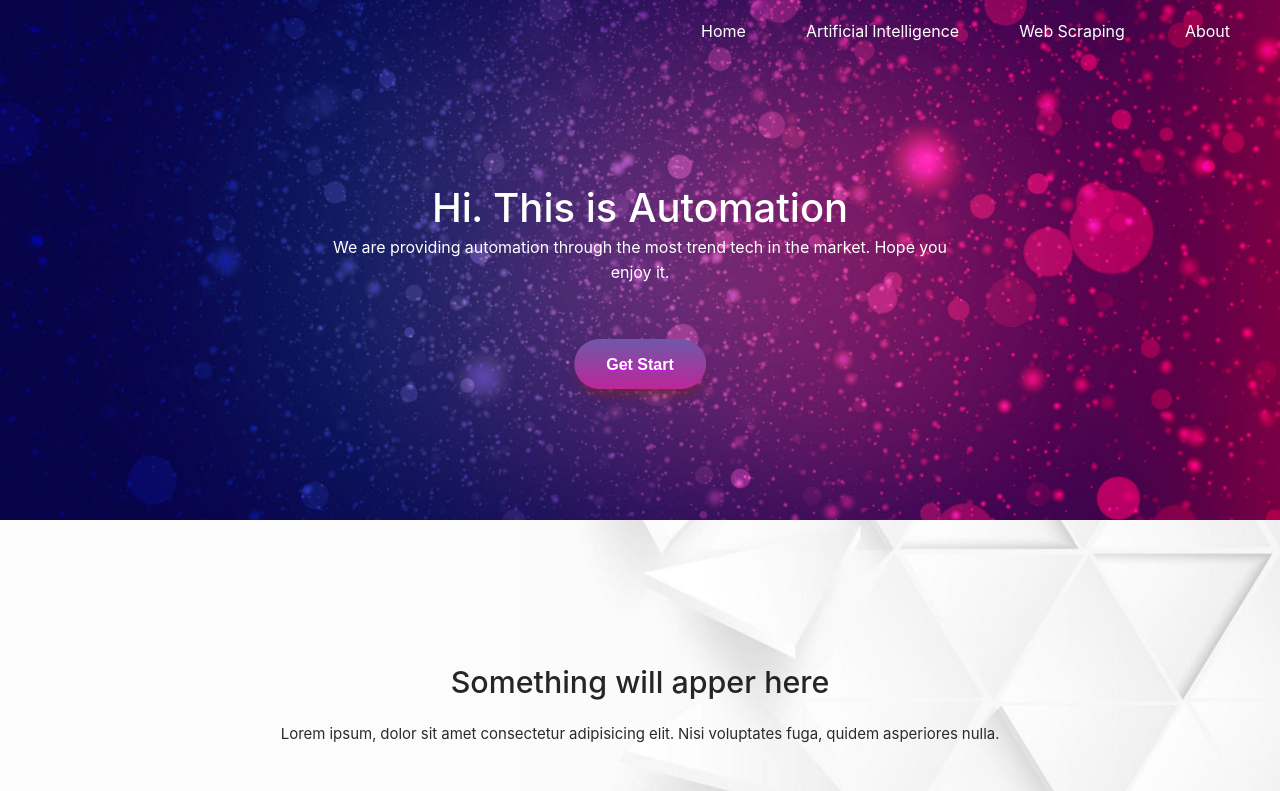
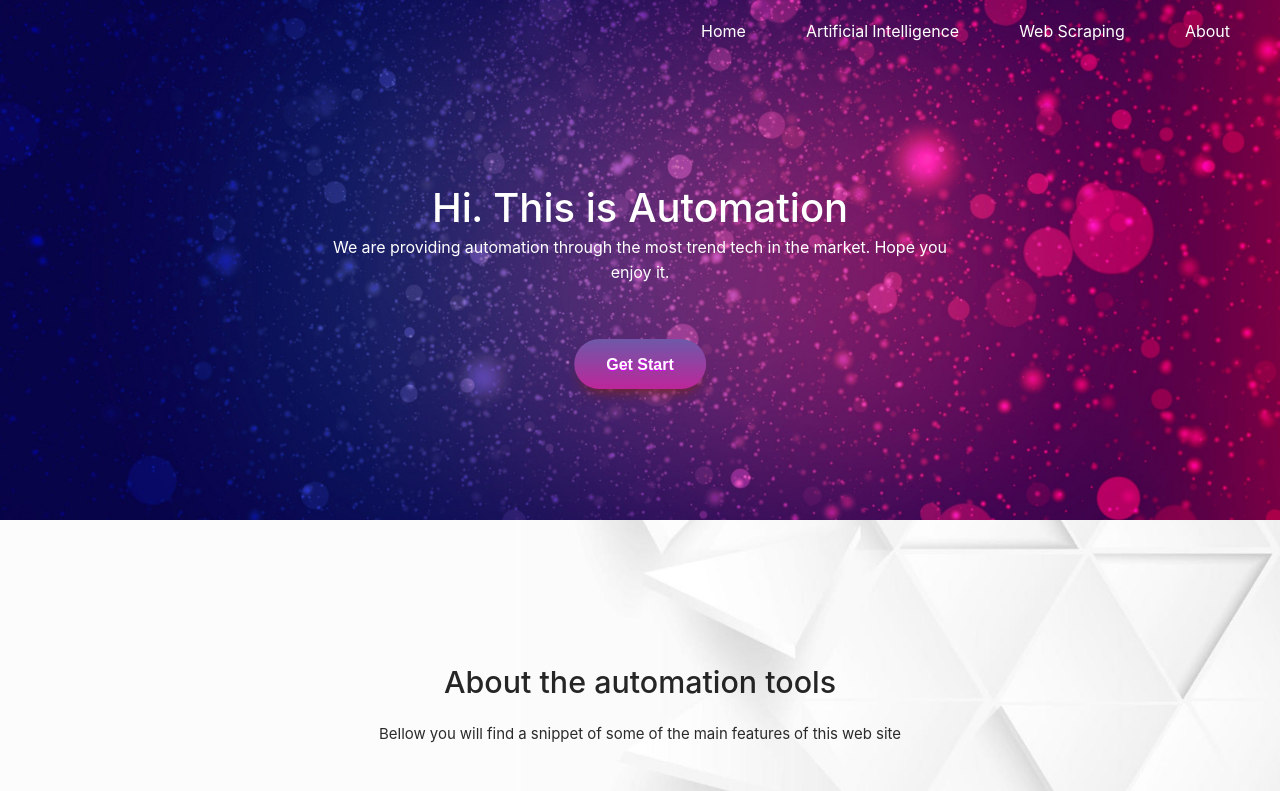
Before and after one commit to fernandocfbf/webSiteDesign, a React (Create React App) app: page /home in a window 1280 px wide. Shown: the top 791 px of the page. Built offline with nearby package versions, Linux system fonts and the light colour scheme.

Commit message:
Apresentação(1)

```diff
--- a/src/html/header.js
+++ b/src/html/header.js
@@ -41,7 +41,7 @@ export default class Header extends Component {
                         <li className="menu_item"><a href={url + '/home'} className="header_button">Home</a></li>
                         <li className="menu_item"><a href={url + '/machinelearning'} className="header_button">Artificial Intelligence</a></li>
                         <li className="menu_item"><a href={url + '/webscraping'} className="header_button">Web Scraping</a></li>
-                        <li className="menu_item"><a href={url + '/about'} className="header_button">About</a></li>
+                        <li className="menu_item"><a  className="header_button">About</a></li>
                     </ul>
                 </nav>
             </div>
--- a/src/views/home.jsx
+++ b/src/views/home.jsx
@@ -70,11 +70,10 @@ export default class Home extends Component {
 
                     <div className="sessao_1">
                         <h3 className="title_sessao_1">
-                            Something will apper here
+                            About the automation tools
                         </h3>
                         <p className="text_sessao_1">
-                            Lorem ipsum, dolor sit amet consectetur adipisicing elit.
-                            Nisi voluptates fuga, quidem asperiores nulla.
+                            Bellow you will find a snippet of some of the main features of this web site
                         </p>
 
 
```
Also changed, not shown: 1 other file (tests, documents, lock files or other folders).
